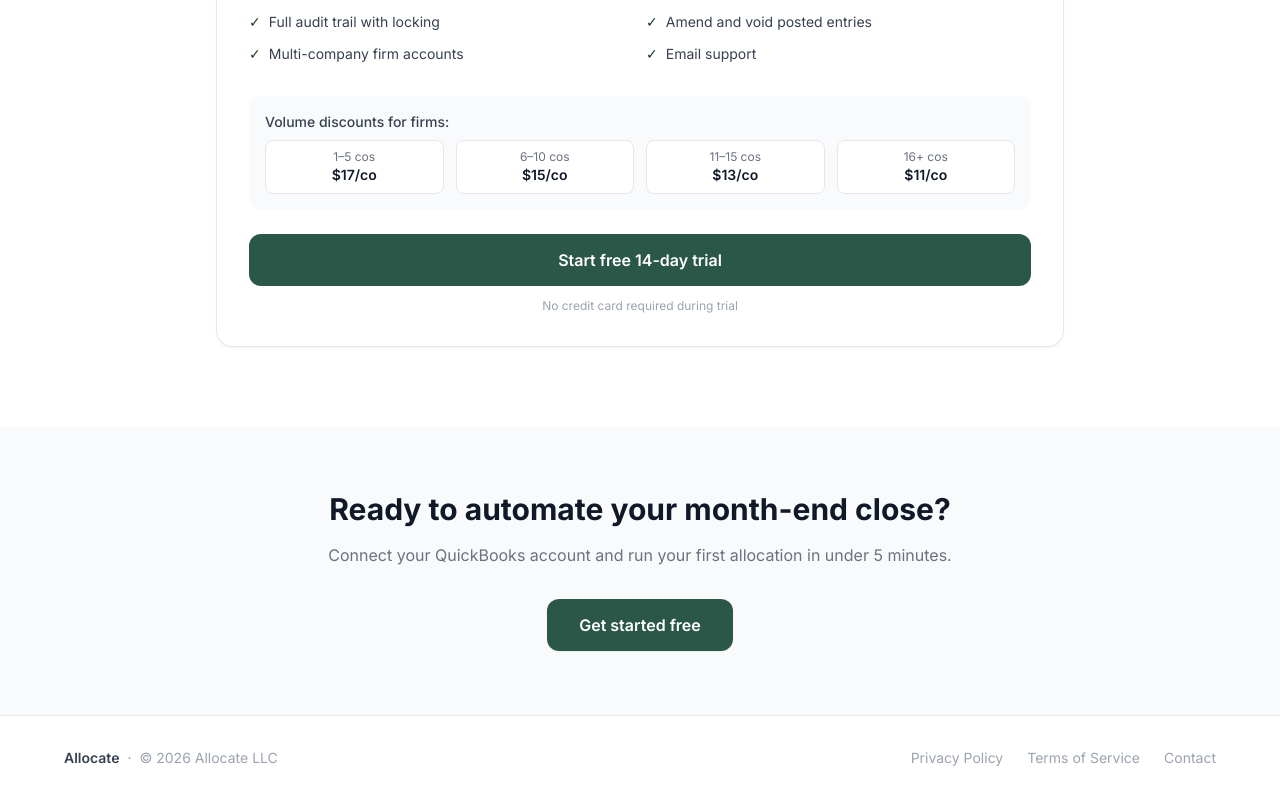
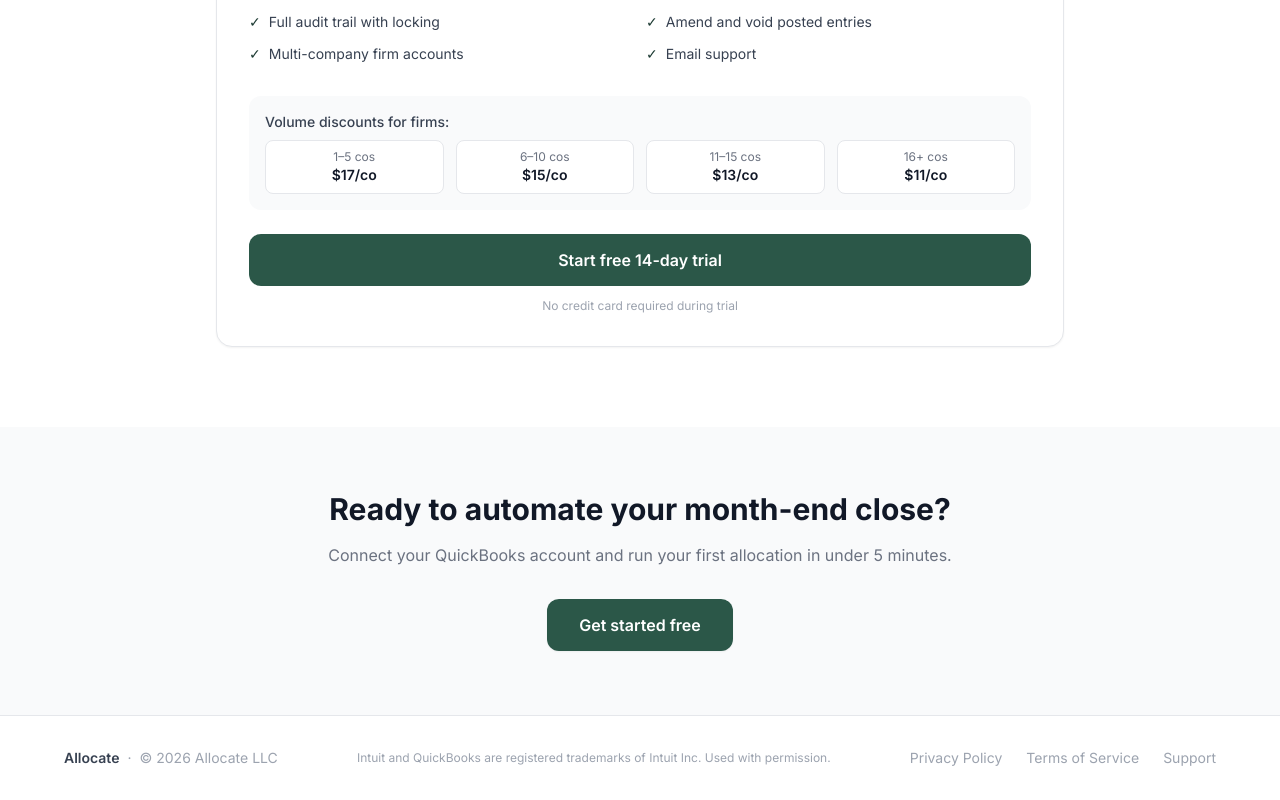
Before and after one commit to helderaas/allocate, a Next.js app: page / in a window 1280 px wide. Shown: the part 2702-3502 px from the top of the page. Built offline with nearby package versions, Linux system fonts and the light colour scheme; no server answers.

Commit message:
Add support email, trademark notice to footer

```diff
--- a/src/app/page.tsx
+++ b/src/app/page.tsx
@@ -229,10 +229,11 @@ export default async function LandingPage() {
             <span>·</span>
             <span>© 2026 Allocate LLC</span>
           </div>
+          <p className="text-xs text-gray-400 text-center w-full md:w-auto">Intuit and QuickBooks are registered trademarks of Intuit Inc. Used with permission.</p>
           <div className="flex items-center gap-6">
             <Link href="/privacy" className="hover:text-gray-600">Privacy Policy</Link>
             <Link href="/terms" className="hover:text-gray-600">Terms of Service</Link>
-            <a href="mailto:privacy@allocateapp.net" className="hover:text-gray-600">Contact</a>
+            <a href="mailto:support@allocateapp.net" className="hover:text-gray-600">Support</a>
           </div>
         </div>
       </footer>
```
